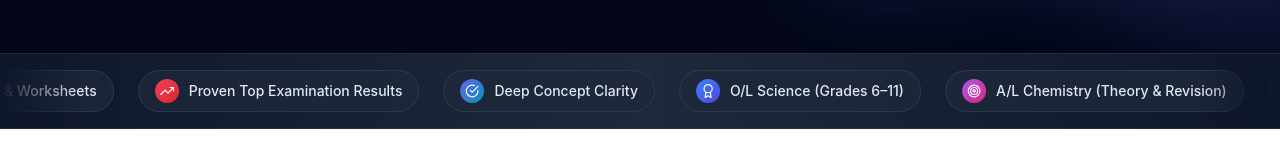
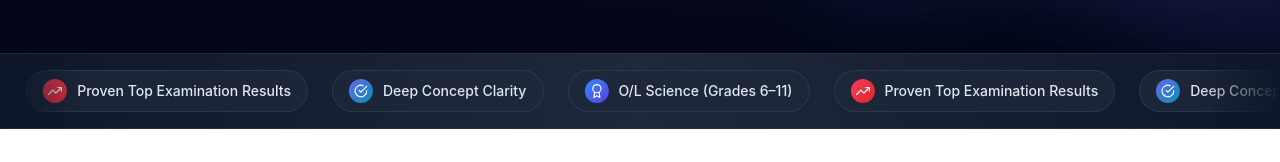
Before and after one commit to Gihan-Lahiru/tutionproject_frontend, a React (Vite) app: page / in a window 1280 px wide. Shown: the part 741-903 px from the top of the page. Built offline with nearby package versions, Linux system fonts and the light colour scheme; no server answers; a web font is replaced by a local one.

Commit message:
chore(landing): remove requested items from ticker banner

```diff
--- a/src/components/Landing/ScrollingBanners.jsx
+++ b/src/components/Landing/ScrollingBanners.jsx
@@ -1,11 +1,7 @@
-import { FiBookOpen, FiVideo, FiFileText, FiAward, FiCheckCircle, FiTarget, FiTrendingUp } from 'react-icons/fi'
+import { FiAward, FiCheckCircle, FiTrendingUp } from 'react-icons/fi'
 
 const tickerItems = [
   { icon: FiAward, text: 'O/L Science (Grades 6–11)', color: 'from-blue-500 to-indigo-600' },
-  { icon: FiTarget, text: 'A/L Chemistry (Theory & Revision)', color: 'from-purple-500 to-pink-600' },
-  { icon: FiFileText, text: 'Model Papers & Discussion', color: 'from-amber-500 to-orange-600' },
-  { icon: FiVideo, text: 'Full HD Recorded Lessons', color: 'from-cyan-500 to-blue-600' },
-  { icon: FiBookOpen, text: 'Short Notes & Worksheets', color: 'from-emerald-500 to-teal-600' },
   { icon: FiTrendingUp, text: 'Proven Top Examination Results', color: 'from-rose-500 to-red-600' },
   { icon: FiCheckCircle, text: 'Deep Concept Clarity', color: 'from-indigo-500 to-cyan-600' },
 ]
@@ -18,7 +14,7 @@ export default function ScrollingBanners() {
       <div className="absolute right-0 top-0 bottom-0 w-20 bg-gradient-to-l from-slate-900 to-transparent z-10 pointer-events-none" />
 
       <div className="flex w-max animate-marquee hover:[animation-play-state:paused]">
-        {[...tickerItems, ...tickerItems].map((item, idx) => {
+        {[...tickerItems, ...tickerItems, ...tickerItems, ...tickerItems].map((item, idx) => {
           const Icon = item.icon
           return (
             <div
```
